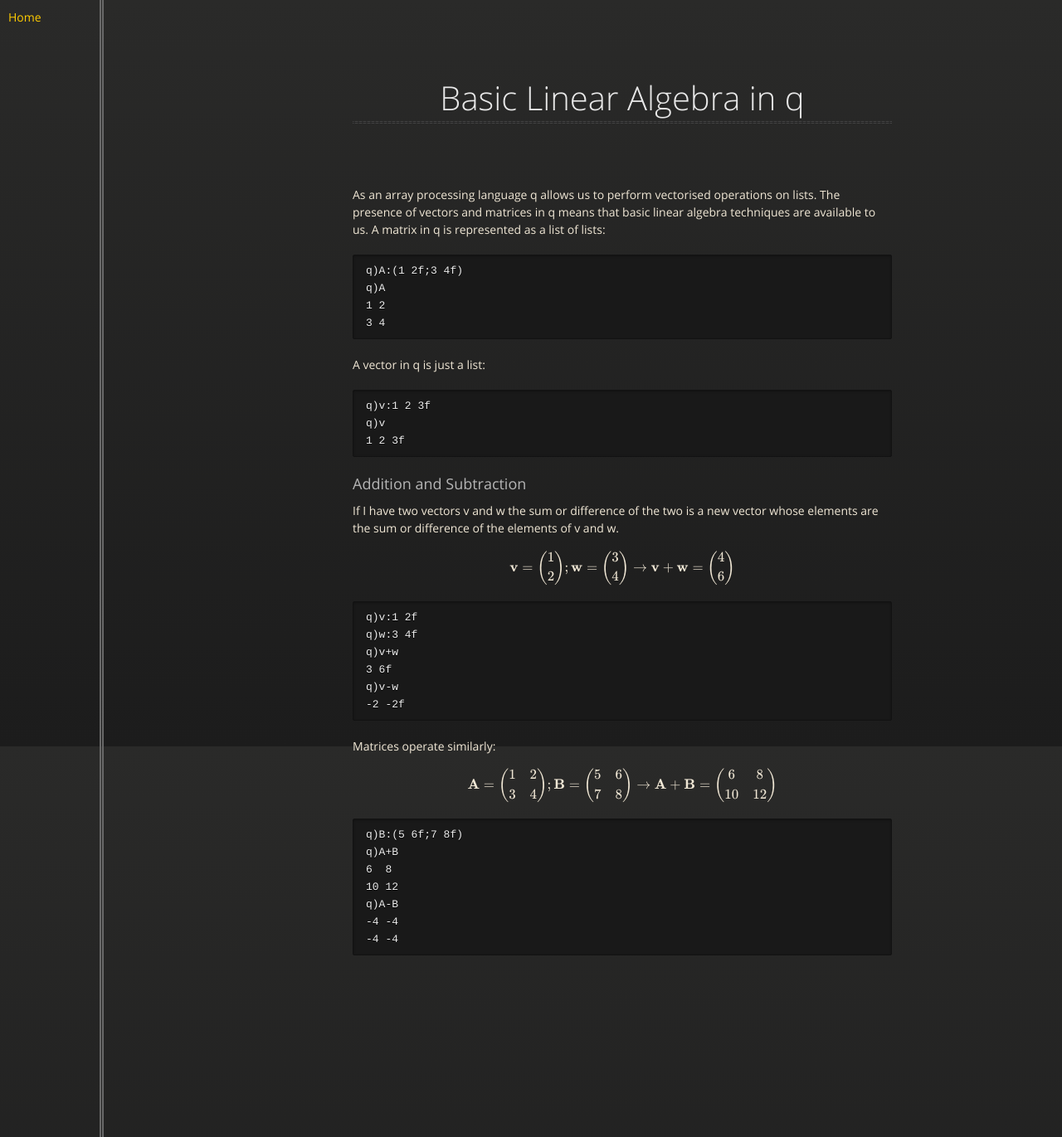
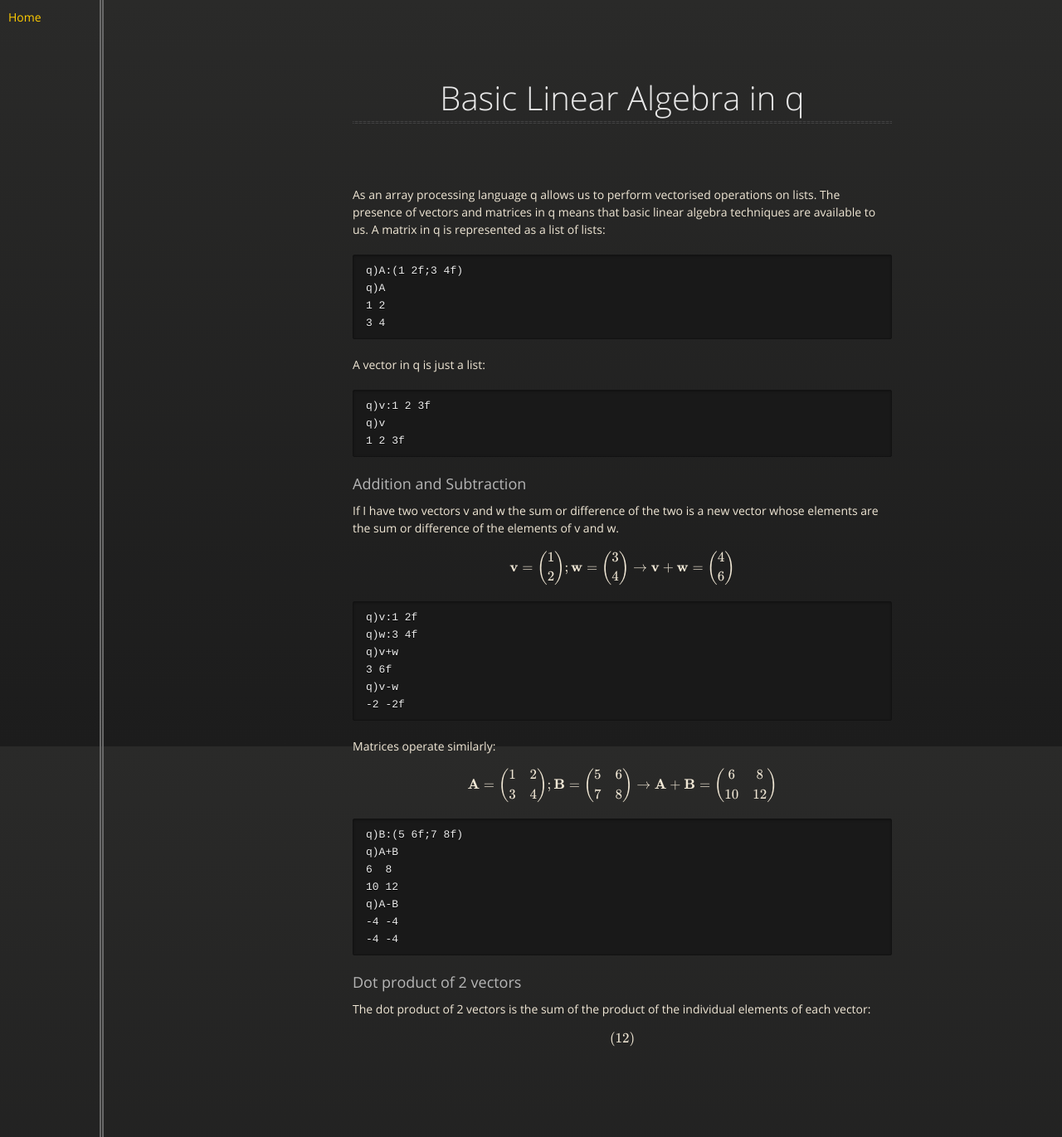
Before and after one commit to jpneill/jpneill.github.io, a Jekyll site: the page posts/Lin_Alg_q.html, which Jekyll copies as it is, in a window 1280 px wide and 1371 px high. Shown: the whole window at 83% size. Built offline with Jekyll 4.4.1, drawn with Linux system fonts in a browser that asks for light colours; nearby versions of some CDN libraries; formulas are drawn with MathJax 3.

Commit message:
Started adding dot product notes

```diff
--- a/posts/Lin_Alg_q.html
+++ b/posts/Lin_Alg_q.html
@@ -82,7 +82,8 @@ q)A-B
 -4 -4
 -4 -4</code></pre>
 
-        <p></p>
+        <h3>Dot product of 2 vectors</h3>
+        <p>The dot product of 2 vectors is the sum of the product of the individual elements of each vector:$$\left(1 \\ 2\right)$$</p>
       </section>
     </div>
 
```
